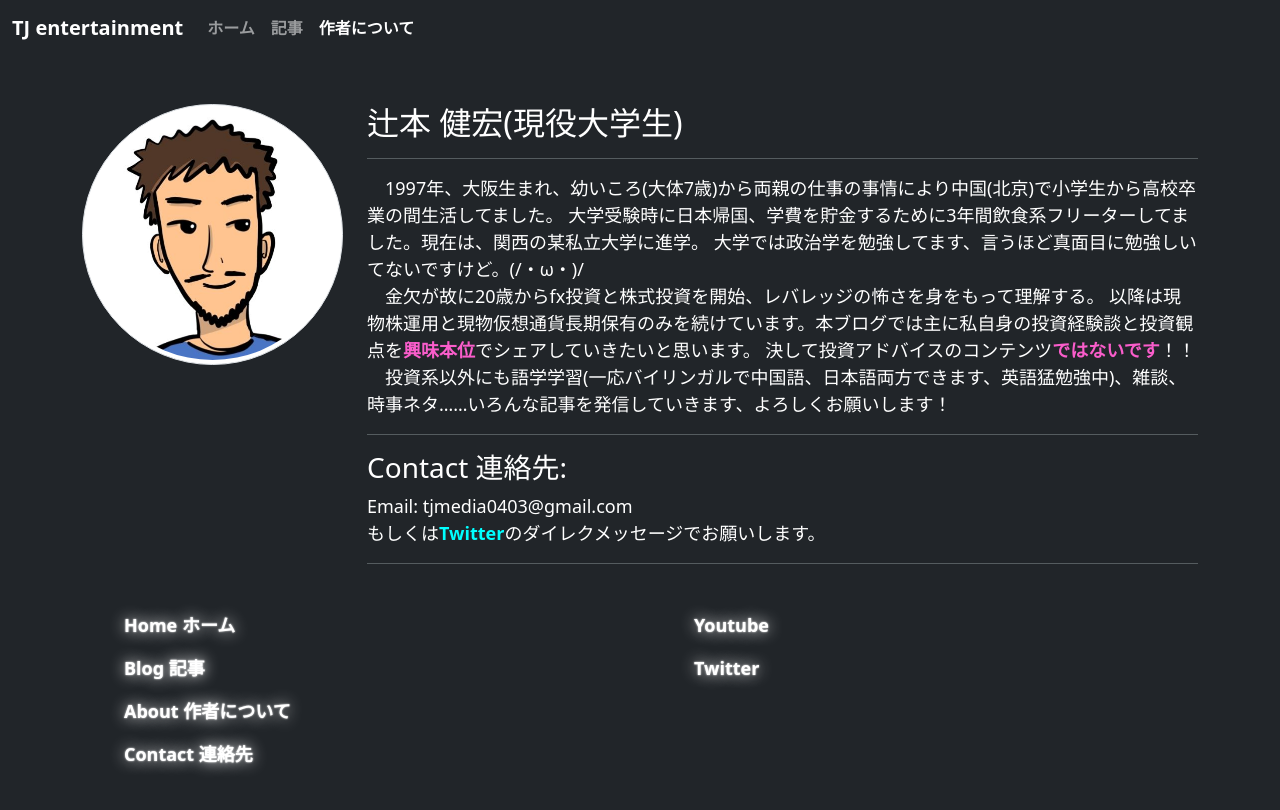
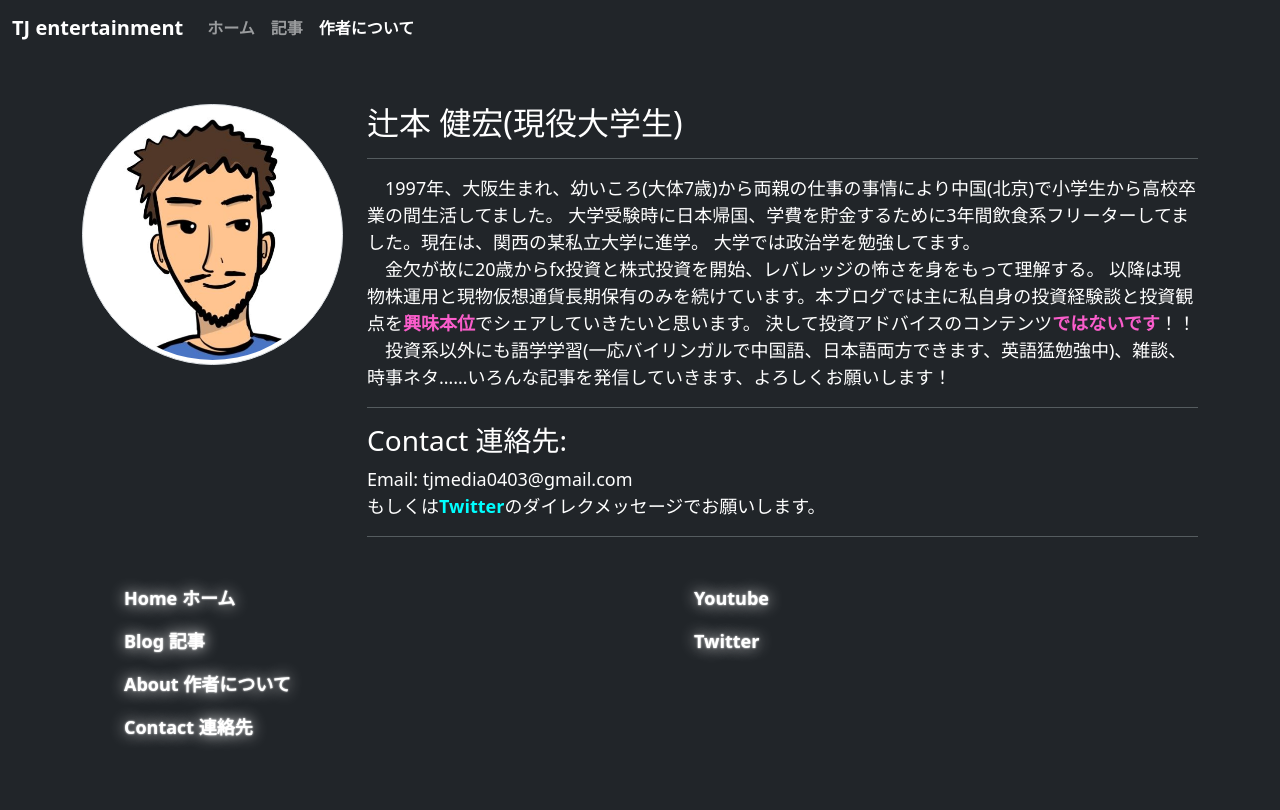
Before and after one commit to TJlv22/blog, a plain HTML site: page selfintro.html in a window 1280 px wide. Drawn offline with nearby package versions, Linux system fonts and the light colour scheme.

Commit message:
Add files via upload

```diff
--- a/selfintro.html
+++ b/selfintro.html
@@ -50,7 +50,7 @@
           <hr style="color: azure;">
           <p class="text-white text">　1997年、大阪生まれ、幼いころ(大体7歳)から両親の仕事の事情により中国(北京)で小学生から高校卒業の間生活してました。
             大学受験時に日本帰国、学費を貯金するために3年間飲食系フリーターしてました。現在は、関西の某私立大学に進学。
-            大学では政治学を勉強してます、言うほど真面目に勉強しいてないですけど。(/・ω・)/<br>
+            大学では政治学を勉強してます。<br>
             　金欠が故に20歳からfx投資と株式投資を開始、レバレッジの怖さを身をもって理解する。
             以降は現物株運用と現物仮想通貨長期保有のみを続けています。本ブログでは主に私自身の投資経験談と投資観点を<span class="span">興味本位</span>でシェアしていきたいと思います。
             決して投資アドバイスのコンテンツ<span class="span">ではないです</span>！！<br>
```
